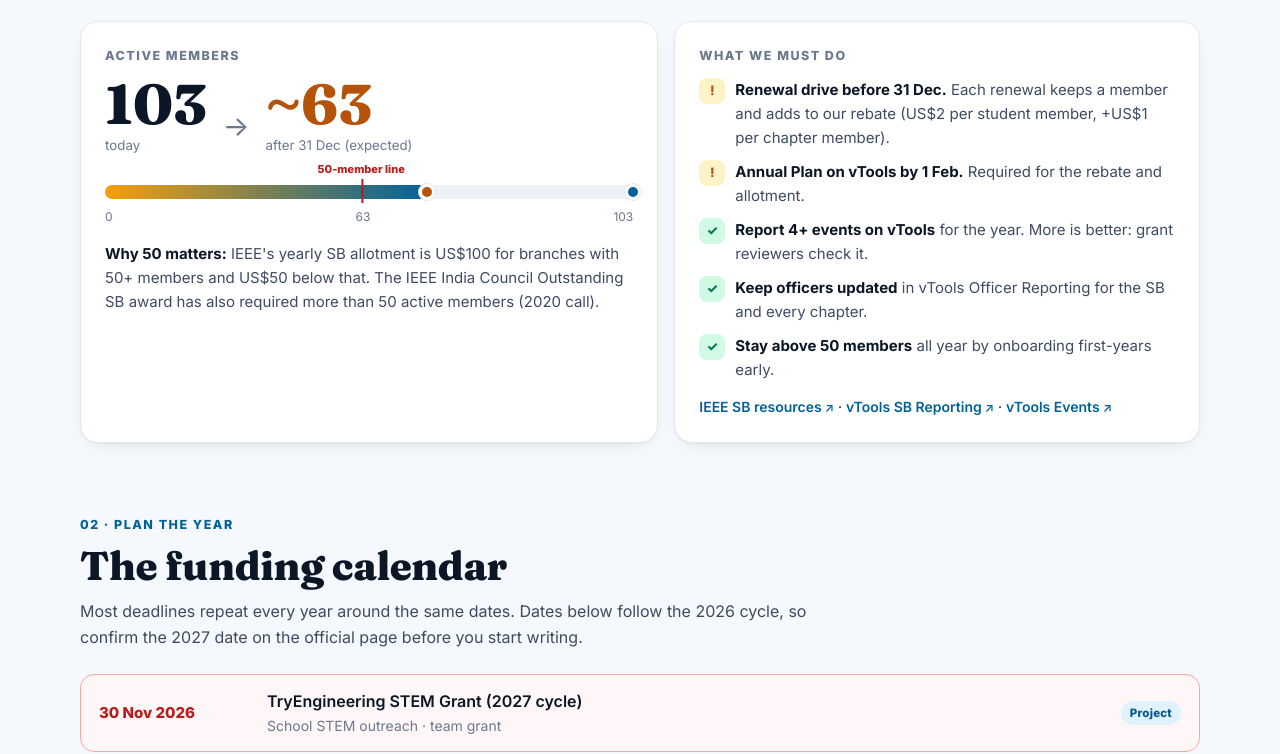
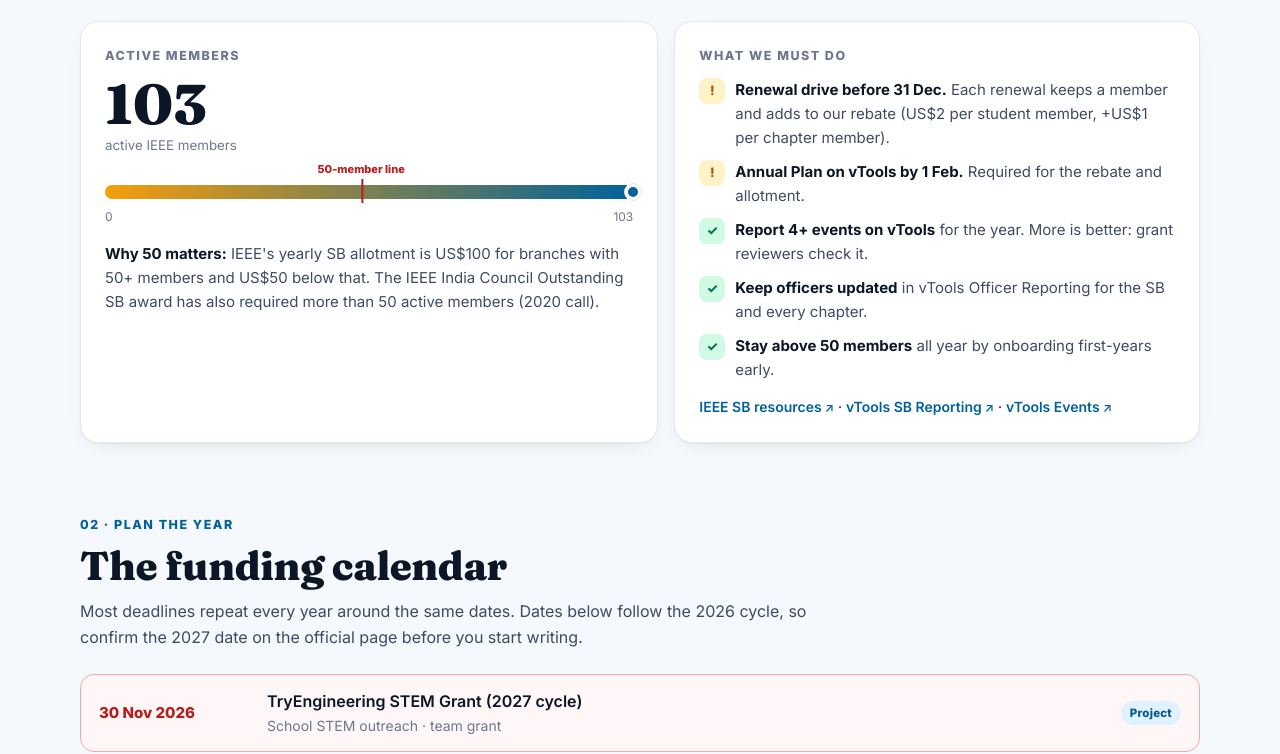
Before and after one commit to yashordK/IEEE_Opportunity-Atlas, a plain HTML site: page index.html in a window 1280 px wide. Shown: the part 1121-1875 px from the top of the page. Drawn offline with Linux system fonts and the light colour scheme.

Commit message:
Update index.html
updated the student count

```diff
--- a/index.html
+++ b/index.html
@@ -270,14 +270,13 @@ footer a{color:#e2ecf7;font-weight:500}
   <div class="status">
     <div class="panel">
       <div class="eyebrow" style="color:var(--muted)">Active members</div>
-      <div class="meter-row"><div><div class="big">103</div><small style="color:var(--muted)">today</small></div><div class="arrow">→</div><div><div class="big dim">~63</div><small style="color:var(--muted)">after 31 Dec (expected)</small></div></div>
+      <div class="meter-row"><div><div class="big">103</div><small style="color:var(--muted)">active IEEE members</small></div></div>
       <div class="bar">
-        <div class="fill" style="width:61%"></div>
+        <div class="fill" style="width:100%"></div>
         <div class="mark" style="left:48.5%">50-member line</div>
-        <div class="dot" style="left:61%;background:var(--amber)"></div>
         <div class="dot" style="left:100%;background:var(--blue)"></div>
       </div>
-      <div class="legend"><span>0</span><span>63</span><span>103</span></div>
+      <div class="legend"><span>0</span><span>103</span></div>
       <p style="margin:16px 0 0;color:var(--ink2);font-size:15px"><b style="color:var(--ink)">Why 50 matters:</b> IEEE's yearly SB allotment is US$100 for branches with 50+ members and US$50 below that. The IEEE India Council Outstanding SB award has also required more than 50 active members (2020 call).</p>
     </div>
     <div class="panel">
@@ -578,7 +577,7 @@ footer a{color:#e2ecf7;font-weight:500}
       <ul><li>Keep the deadline tracker from this page up to date</li><li>Build a proposal bank: branch profile, past reports, photos, budgets</li><li>Submit at least one application a month across SB/CS/WIE/AI-ML</li><li>Track receipts and final reports so future funding isn't blocked</li></ul>
       <div class="kpi"><b>KPI:</b> applications sent · amount won</div></div>
     <div class="cm" style="--c:#b45309;--cbg:#fef3c7"><div class="ic">👥</div><h3>Membership & Retention</h3><div class="goal">Goal: stay well above 50 members</div>
-      <ul><li>Run a renewal drive before 31 Dec (103 → keep as many as possible)</li><li>Onboard first-years: explain benefits, help them join, get them involved</li><li>Help members add CS / WIE / Society memberships</li><li>Welcome sessions and member-only perks</li></ul>
+      <ul><li>Run a renewal drive before 31 Dec so every member stays active</li><li>Onboard first-years: explain benefits, help them join, get them involved</li><li>Help members add CS / WIE / Society memberships</li><li>Welcome sessions and member-only perks</li></ul>
       <div class="kpi"><b>KPI:</b> renewal rate · net new members</div></div>
     <div class="cm" style="--c:#5b21b6;--cbg:#ede9fe"><div class="ic">🤝</div><h3>Collaborations & Network</h3><div class="goal">Goal: SUAS known across the Section</div>
       <ul><li>Run joint events and webinars with other colleges' IEEE SBs and chapters</li><li>Attend Section, Region 10 and India Council meets and congresses</li><li>Connect with the Section SAC, SSR and WIE / CS coordinators</li><li>Bring in DVP speakers and alumni</li></ul>
```
